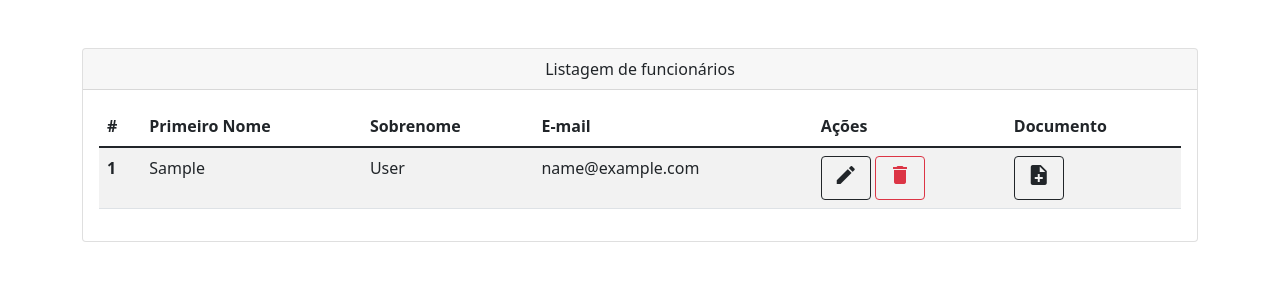
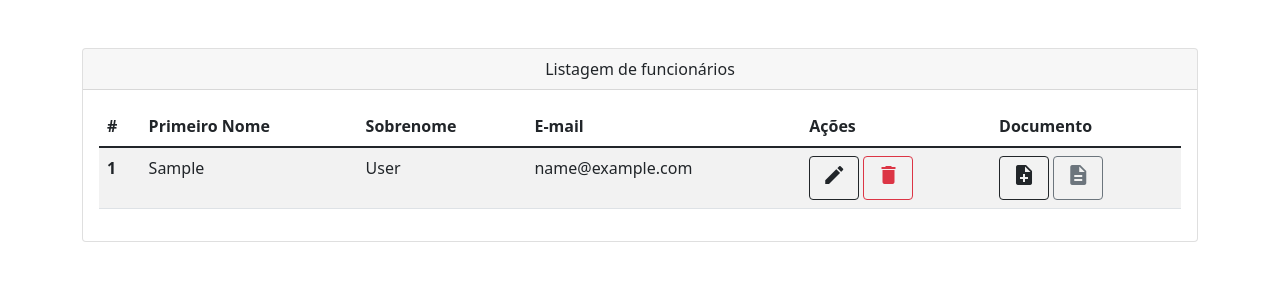
Before and after one commit to peidrao/gestaorh, a Django app: page /funcionarios/list in a window 1280 px wide. Shown: the part 56-356 px from the top of the page. Run offline with Django 3.2, Linux system fonts and the light colour scheme; a user stored in the database is signed in; tables that the repository leaves empty hold one stand-in row (values such as "Sample post"); some libraries are stand-ins or nearby versions.

```diff
--- a/apps/funcionarios/templates/list.html
+++ b/apps/funcionarios/templates/list.html
@@ -43,10 +43,15 @@
                     <span class="material-icons">note_add</span>
                   </a>
 
-                  {% comment %} <a href="{% url 'documento:view' funcionario_doc.id %}" class="btn btn-outline-secondary">
-                    <span class="material-icons">description</span>
-                  </a> {% endcomment %}
-
+                  {% if funcionario.document_id != 0 %}
+                    <a href="{% url 'documento:view' funcionario.document_id %}" class="btn btn-outline-secondary">
+                      <span class="material-icons">description</span>
+                    </a>
+                  {% else %}
+                    <button class="btn btn-outline-secondary" disabled>
+                      <span class="material-icons">description</span>
+                    </button>
+                  {% endif %}
                 </td>
 
             </tr>
--- a/apps/funcionarios/views.py
+++ b/apps/funcionarios/views.py
@@ -7,7 +7,7 @@ from apps.documentos.models import Documento
 
 from apps.funcionarios.models import Funcionario
 from apps.funcionarios.forms import FuncionarioForm
-# Create your views here.
+
 
 def index(request):
     return HttpResponse('Hello World!')
@@ -16,8 +16,11 @@ def index(request):
 def list(request):
     funcionarios = Funcionario.objects.filter(empresa=request.user.empresa, is_active=True).values('id', 'first_name', 'last_name', 'email')
     for func in funcionarios:
-        document = Documento.objects.filter(funcionario_id=func['id']).values('id')
-        func['document_id'] = document
+        try:
+            document = Documento.objects.get(funcionario_id=func['id'])
+            func['document_id'] = document.id
+        except Documento.DoesNotExist:
+            func['document_id'] = 0
 
     # TODO: Terminar visualização
     context = {'funcionarios': funcionarios}
```
Also changed, not shown: apps/documentos/templates/view_documento.html (+4 -3 lines).
